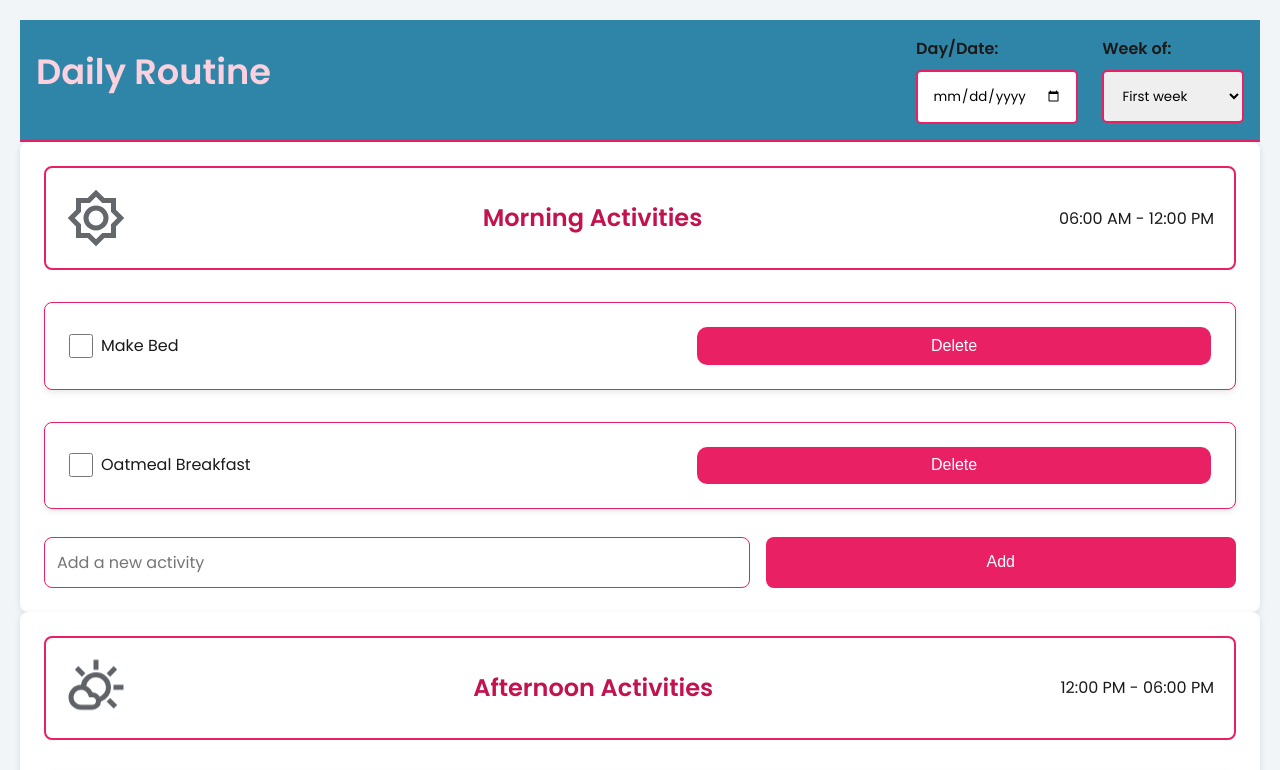
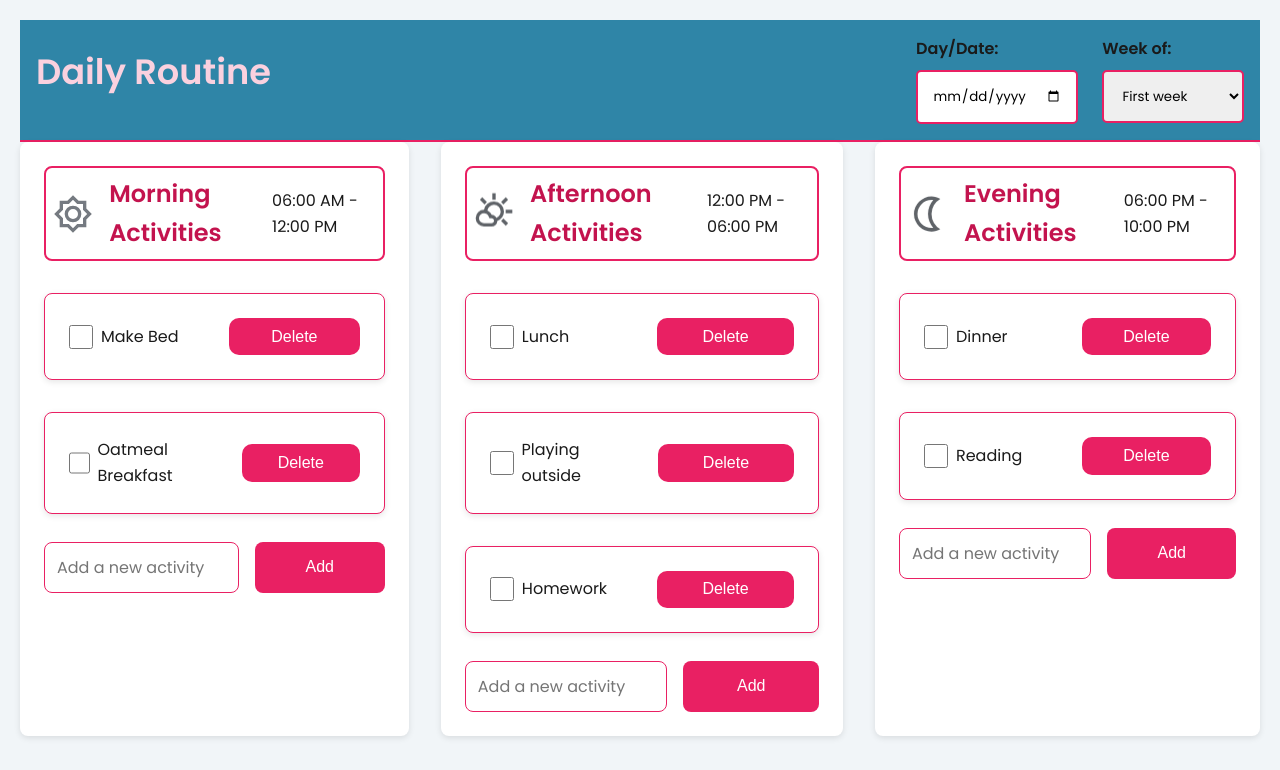
Before and after one commit to Doileo/kids-schedule-organizer, a React (Create React App) app: page / in a window 1280 px wide. Shown: the top 770 px of the page. Built offline with nearby package versions, Linux system fonts and the light colour scheme.

Commit message:
Updated App.js to enable activity-sections class for screens larger than 1024px

```diff
--- a/src/App.js
+++ b/src/App.js
@@ -1,17 +1,14 @@
+// App.js
 import React from "react";
 import Header from "./components/Header/Header";
-import MorningSection from "./components/ActivityList/MorningSection";
-import AfternoonSection from "./components/ActivityList/AfternoonSection";
-import EveningSection from "./components/ActivityList/EveningSection";
+import ActivityList from "./components/ActivityList/ActivityList";
 import "./App.css";
 
 const App = () => {
   return (
     <div className="App">
       <Header />
-      <MorningSection />
-      <AfternoonSection />
-      <EveningSection />
+      <ActivityList />
     </div>
   );
 };
--- a/src/components/ActivityList/ActivityList.css
+++ b/src/components/ActivityList/ActivityList.css
@@ -301,19 +301,19 @@
 /* Media Queries for Desktop */
 @media (min-width: 1024px) {
   .activity-sections {
-    display: grid;
-    grid-template-columns: repeat(3, 1fr); /* Create three columns */
+    display: flex;
+    flex-direction: row;
+  }
+
+  .routine-section {
+    display: flex;
+    flex-direction: column;
+    align-items: center;
     gap: 2rem;
   }
 
-  .routine-section {
-    grid-template-columns: none;
-    overflow: hidden;
-    margin: 0 auto;
-  }
-
   .routine-header {
-    padding: 20px;
+    padding: 7px;
   }
 
   .sun-icon,
--- a/src/components/ActivityList/ActivityList.js
+++ b/src/components/ActivityList/ActivityList.js
@@ -1,21 +1,16 @@
-import React, { useContext } from "react";
+// ActivityList.js
+import React from "react";
 import MorningSection from "./MorningSection";
 import AfternoonSection from "./AfternoonSection";
 import EveningSection from "./EveningSection";
 import "./ActivityList.css";
 
-const ActivityList = () => {
-  const { animationsEnabled } = useContext(AnimationContext); // Access the context
-
+const ActivityList = ({ animationsEnabled }) => {
   return (
-    <div
-      className={`activity-sections ${
-        animationsEnabled ? "" : "animations-disabled"
-      }`}
-    >
-      <MorningSection />
-      <AfternoonSection />
-      <EveningSection />
+    <div className="activity-sections">
+      <MorningSection animationsEnabled={animationsEnabled} />
+      <AfternoonSection animationsEnabled={animationsEnabled} />
+      <EveningSection animationsEnabled={animationsEnabled} />
     </div>
   );
 };
```
